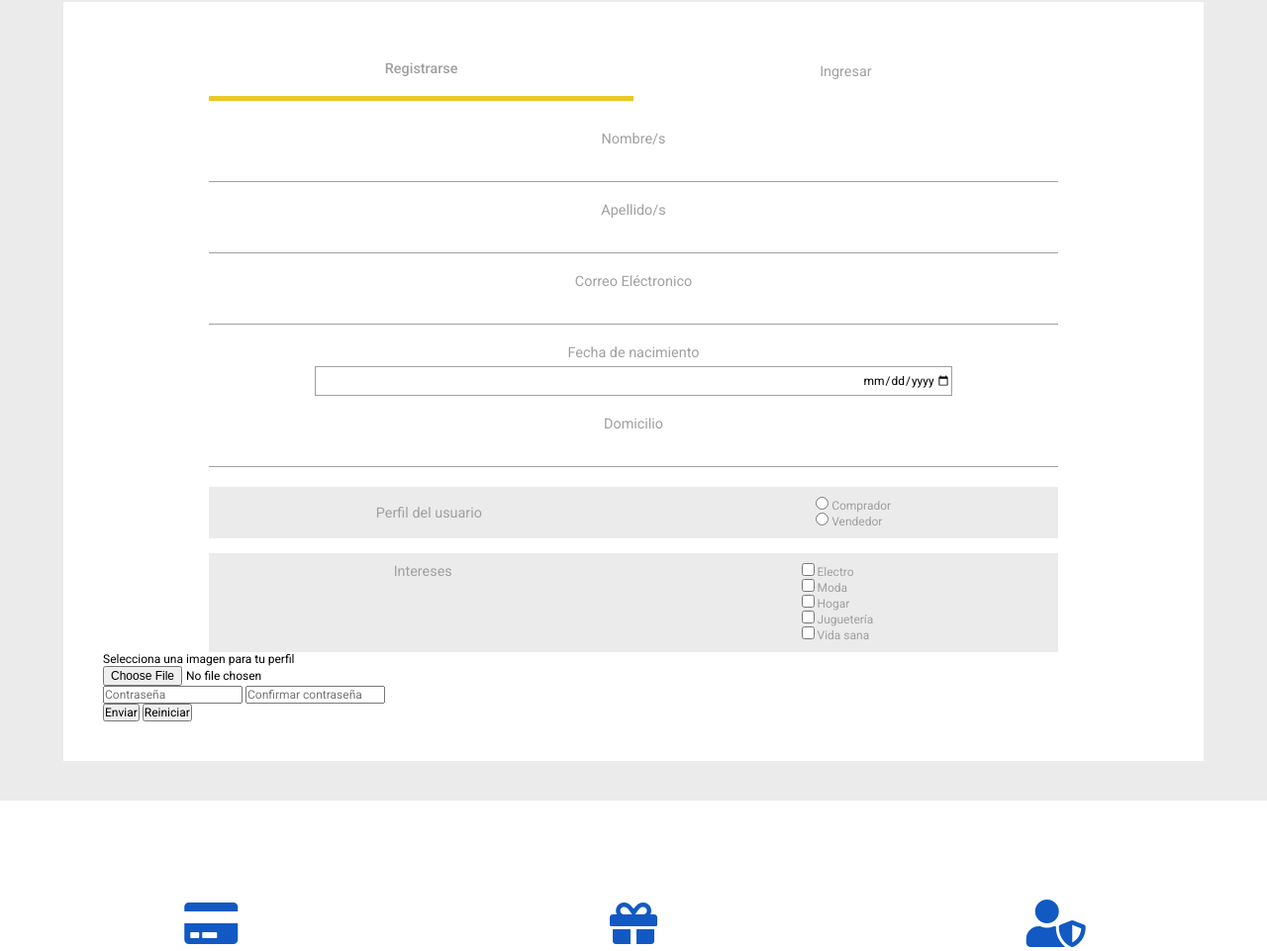
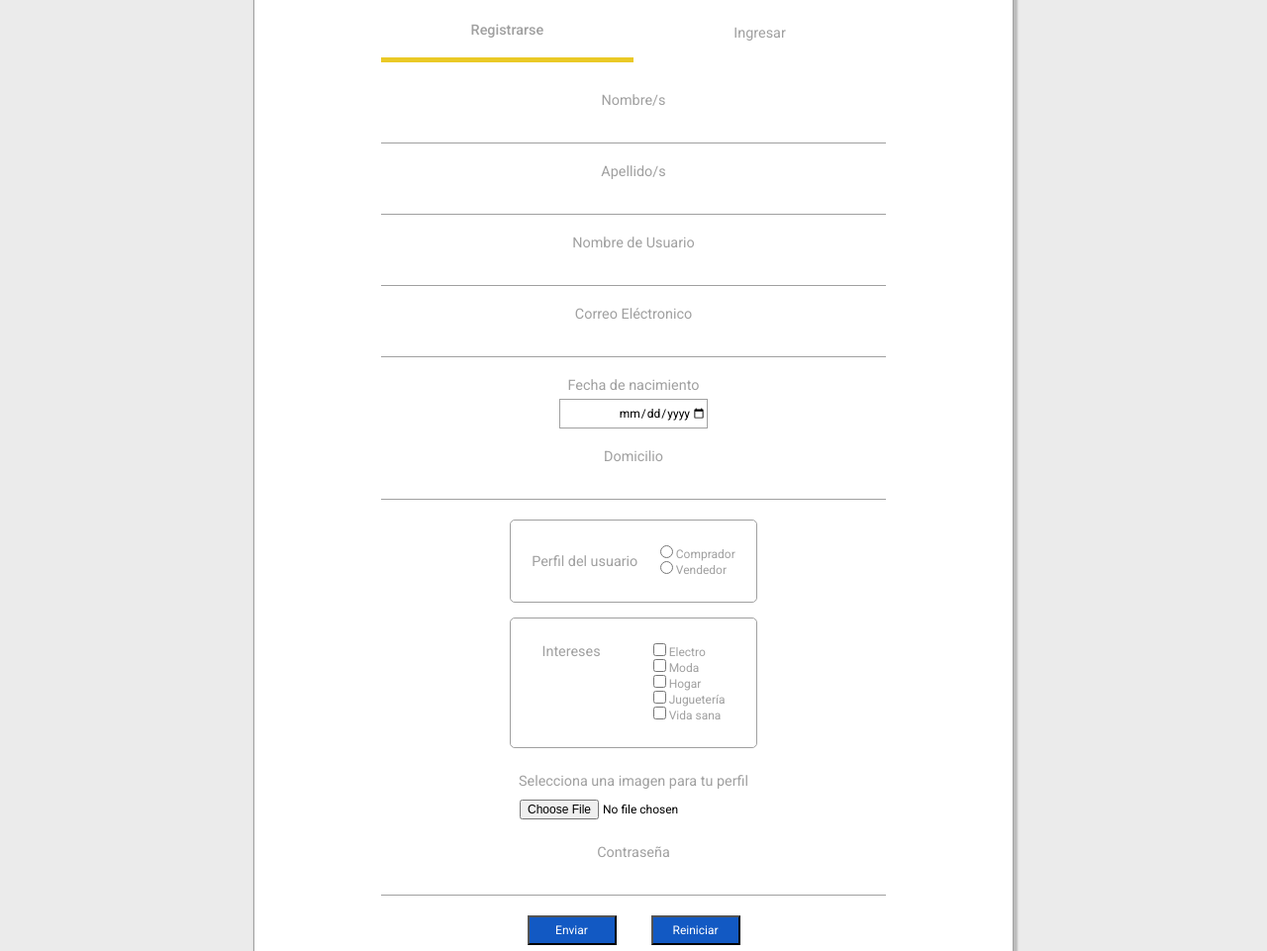
Before and after one commit to CHLUQUE/mercado-liebre-1, a website: page views/register.html in a window 1280 px wide. Shown: the part 144-1105 px from the top of the page at 99% size. Drawn offline with Linux system fonts and the light colour scheme.

Commit message:
finalizado register html y css

```diff
--- a/public/css/signup.css
+++ b/public/css/signup.css
@@ -1,9 +1,11 @@
 .form {
     margin: 40px 5%;
-    margin-left: auto;
     width: 90%;
     background-color: white;
-    padding: 40px 40px;
+    border: var(--medium_gray) solid 1px;
+    border-radius: 5px;
+    box-shadow: 2px 2px 2px 2px rgba(0, 0, 0, 0.2);
+    padding: 40px 5%;
 }
 
 .login_input_buttons {
@@ -64,19 +66,20 @@
 }
 
 .date_auto_form {
-    width: 60%;
+    width: 150px;
     height: 30px;
     text-align:end;
     border: var(--medium_gray) solid 1px;
 }
 
 .container_user_profile {
-    width: 80%;
+    width: 250px;
     color: var(--medium_gray);
-    background-color: var(--light_gray);
+    border: var(--medium_gray) solid 1px;
+    border-radius: 5px;
     display: flex;
     align-items: center;
-    padding: 10px 0;
+    padding: 25px 10px;
     margin-bottom: 15px;
 }
 
@@ -90,13 +93,12 @@
 
 .container_categories {
     display: flex;
-
-    width: 80%;
+    width: 250px;
     color: var(--medium_gray);
-    background-color: var(--light_gray);
-    padding: 10px 10px;
+    border: var(--medium_gray) solid 1px;
+    border-radius: 5px;
+    padding: 25px 5px;
     box-sizing: border-box;
-
 }
 
 .category_title {
@@ -104,3 +106,38 @@
     padding-bottom: 20px;
     margin-bottom: 40px;
 }
+
+.container_image {
+    display: flex;
+    flex-direction: column;
+    width: 80%;
+    padding: 25px 0;
+    align-items: center;
+}
+
+.input_title_image {
+    font-size: 1.2em;
+    color: var(--medium_gray);
+    margin-bottom: 10px;
+}
+
+.container_foot_buttons {
+    display: flex;
+    width: 250px;
+
+}
+
+.foot_btn {
+    width: 90px;
+    height: 30px;
+    color: white;
+    font-size: 1,5em;
+    background-color: var(--light_blue);
+}
+
+@media (min-width: 768px) {
+    .form {
+        width: 60%;
+        margin: auto;
+    }
+}
--- a/views/register.html
+++ b/views/register.html
@@ -77,6 +77,11 @@
                 </div>
 
                 <div class="input_form">
+                    <label class="input_title_form" for="username">Nombre de Usuario</label>
+                    <input class="input_bar" type="text" id="username" name="user_name" />
+                </div>
+
+                <div class="input_form">
                     <label class="input_title_form" for="email">Correo Eléctronico</label>
                     <input class="input_bar" type="text" id="email" name="user_email" />
                 </div>
@@ -131,15 +136,19 @@
                     </div>
                 </div>
 
-                <section>
-                    <p class="section-title">Selecciona una imagen para tu perfil</p>
+                <div class="container_image">
+                    <p class="input_title_image">Selecciona una imagen para tu perfil</p>
                     <input type="file" name="avatar" accept=".jpg">
-                </section>
-                <input type="password" placeholder="Contraseña" class="control">
-                <input type="password" placeholder="Confirmar contraseña" class="control">
-                <div class="buttons">
-                    <button type="submit">Enviar</button>
-                    <button type="reset">Reiniciar</button>
+                </div>
+
+                <div class="input_form">
+                    <label class="input_title_form" for="pass">Contraseña</label>
+                    <input class="input_bar" type="password" id="pass"/>
+                </div>
+
+                <div class="container_foot_buttons">
+                    <button class="foot_btn" type="submit">Enviar</button>
+                    <button class="foot_btn" type="reset">Reiniciar</button>
                 </div>
             </form>
         </section>
```
